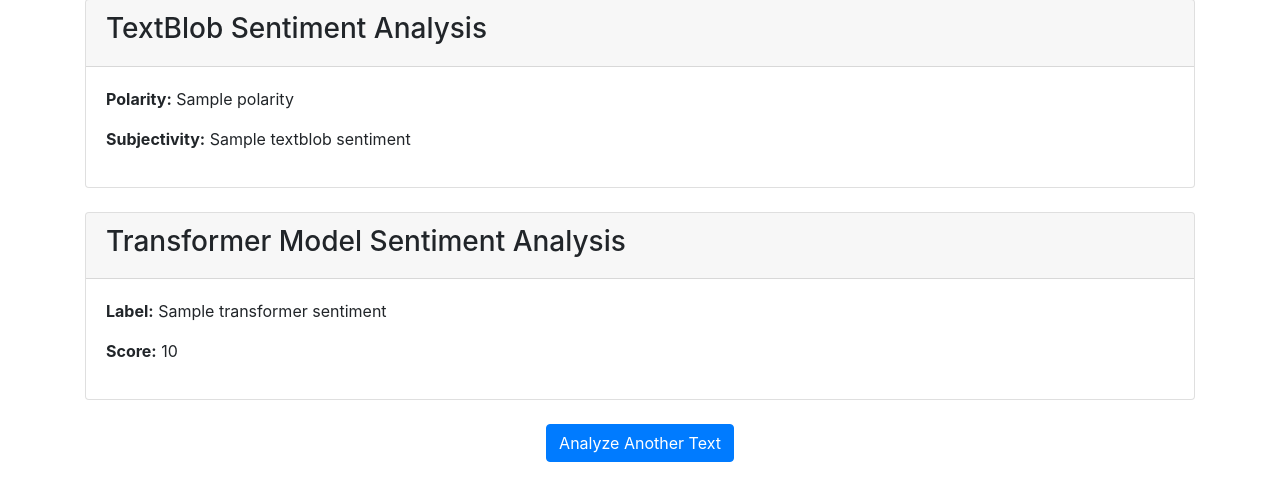
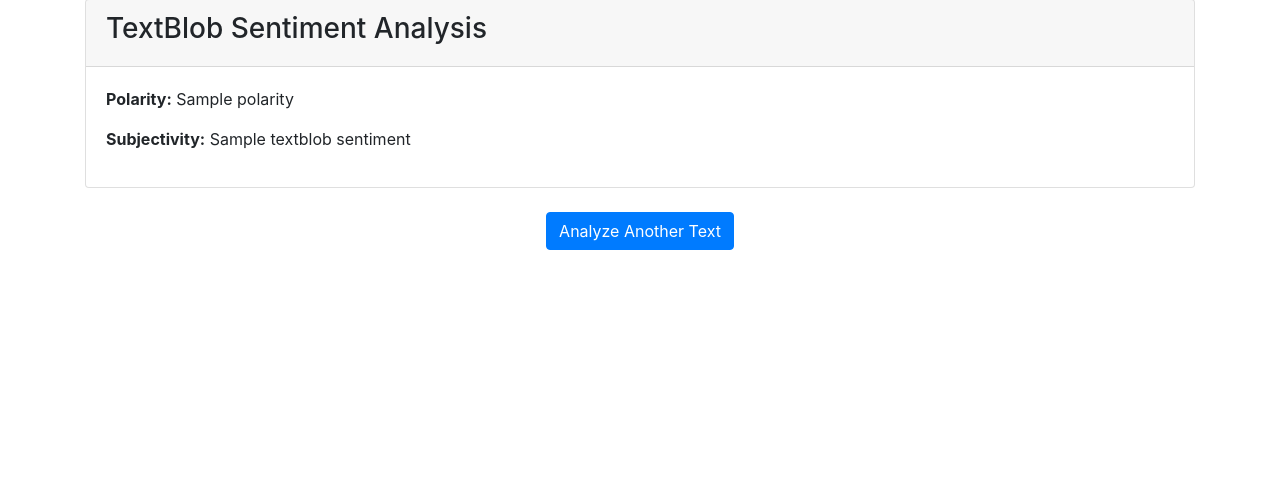
Before and after one commit to KatyayaniPande/BC3415_katy, a Flask app: template templates/sentiment_analysis.html in a window 1280 px wide. Shown: the part 121-622 px from the top of the page. Run offline with Flask 3, Linux system fonts and the light colour scheme; the template is opened without the code that fills it: most values are stand-ins (such as "Sample title", 1, 10 or a date in 2020); some libraries are stand-ins or nearby versions.

Commit message:
Only textblob

```diff
--- a/app.py
+++ b/app.py
@@ -4,10 +4,9 @@
 import google.generativeai as palm
 
 
-api = "AIzaSyCVosrP3yeJH5UDzEpzHuprGSdXfkzMBLM"  # Replace with your actual API key
+api = "AIzaSyAairy61urxq7bs4uN79aNd9kHMAj5hPe0"  # Replace with your actual API key
 palm.configure(api_key=api)
-model = {"model": "models/chat-bison-001"}
-
+model = { 'model': "models/text-bison-001"}
 app = Flask(__name__)
 
 @app.route("/", methods=["GET", "POST"])
@@ -25,8 +24,8 @@
 @app.route("/makersuite", methods=["GET", "POST"])
 def makersuite():
     q = request.form.get("q")
-    r = palm.chat(messages=q, **model)
-    return render_template("makersuite.html", r=r.last)
+    r = palm.generate_text(prompt=q, **model)
+    return render_template("makersuite.html", r=r.result)
 
 # New route for sentiment analysis
 @app.route("/sentiment_analysis", methods=["GET", "POST"])
@@ -40,17 +39,11 @@
             # Perform sentiment analysis using TextBlob
             textblob_sentiment = TextBlob(user_text).sentiment
 
-            # Perform sentiment analysis using transformers pipeline
-            transformer_model = pipeline("sentiment-analysis")
-            transformer_sentiment = transformer_model(user_text)
-
             return render_template("sentiment_analysis.html",
-                                   textblob_sentiment=textblob_sentiment,
-                                   transformer_sentiment=transformer_sentiment)
+                                   textblob_sentiment=textblob_sentiment)
         except Exception as e:
             return render_template("sentiment_input.html", error=f"An error occurred: {str(e)}")
 
     return render_template("sentiment_input.html")
-
 if __name__ == "__main__":
     app.run(debug=True)
--- a/templates/sentiment_analysis.html
+++ b/templates/sentiment_analysis.html
@@ -21,17 +21,6 @@
             </div>
         </div>
 
-        <!-- Displaying the Transformer Model Sentiment Analysis -->
-        <div class="card mt-4">
-            <div class="card-header">
-                <h3>Transformer Model Sentiment Analysis</h3>
-            </div>
-            <div class="card-body">
-                <p><strong>Label:</strong> {{ transformer_sentiment[0]['label'] }}</p>
-                <p><strong>Score:</strong> {{ transformer_sentiment[0]['score'] }}</p>
-            </div>
-        </div>
-
         <div class="text-center mt-4">
             <a href="/sentiment_analysis" class="btn btn-primary">Analyze Another Text</a>
         </div>
```
